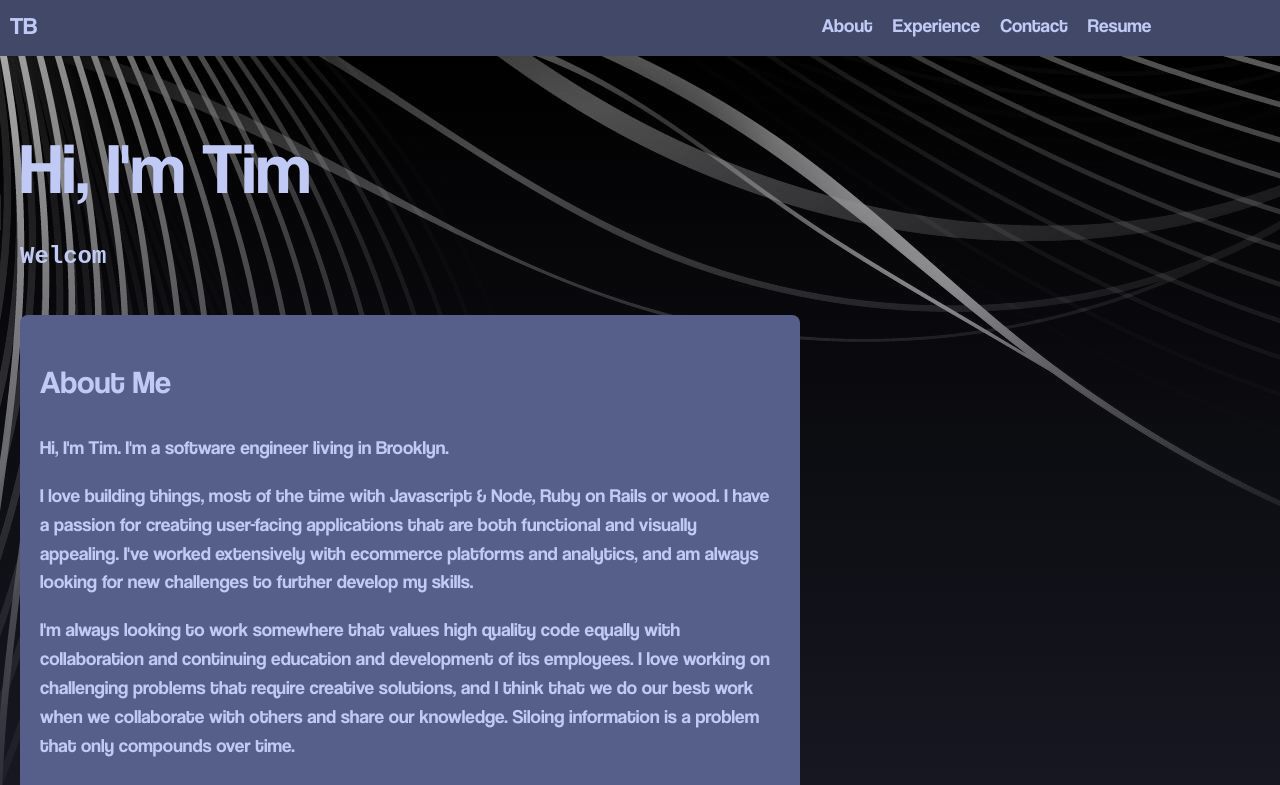
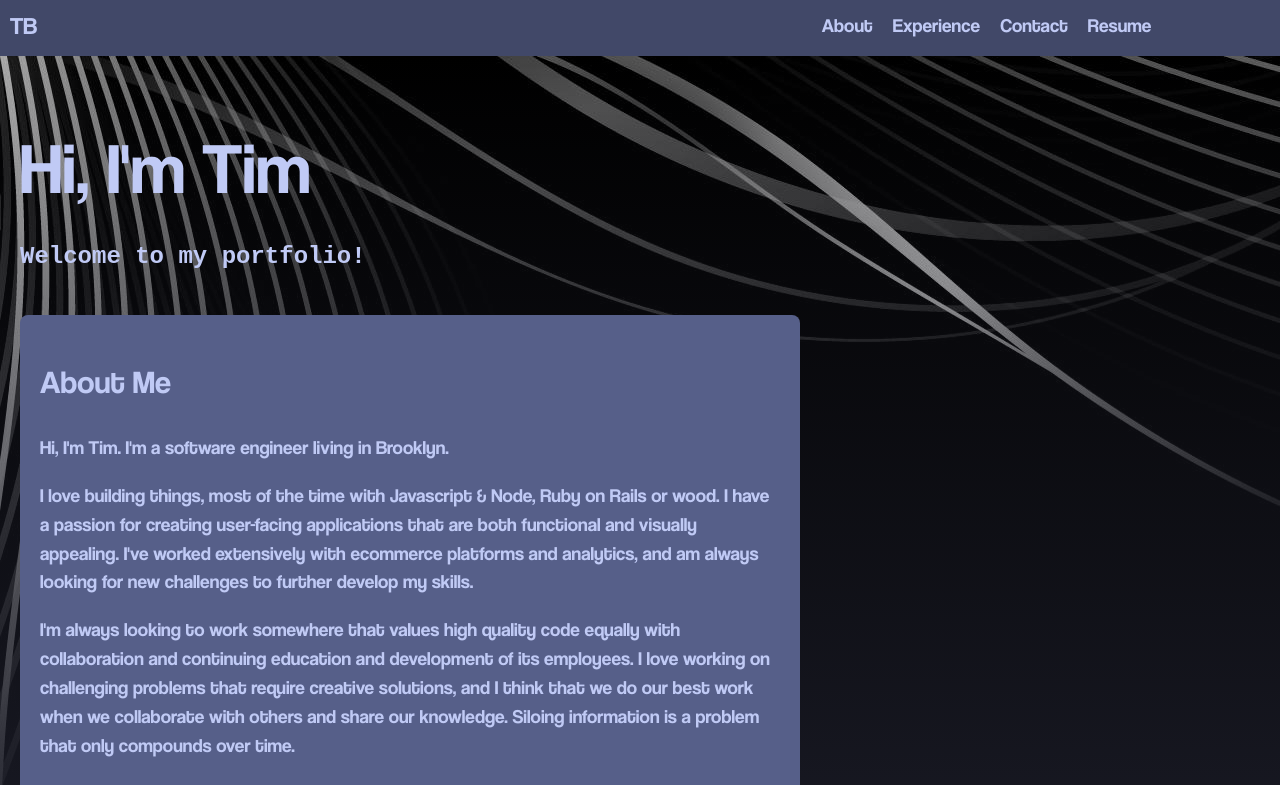
Before and after one commit to TimBek2/timbek2.github.io, a React (Vite) app: page / in a window 1280 px wide. Shown: the top 785 px of the page. Built offline with nearby package versions, Linux system fonts and the light colour scheme.

Commit message:
Speed up typewriter text

```diff
--- a/src/components/hero/index.tsx
+++ b/src/components/hero/index.tsx
@@ -5,7 +5,7 @@ const Hero = () => {
   return (
     <section className="hero" id="hero">
       <h1>Hi, I'm Tim</h1>
-      <Typewriter text="Welcome to my portfolio!" speed={1000} />
+      <Typewriter text="Welcome to my portfolio!" speed={250} />
     </section>
   );
 }
--- a/src/components/typewriter/index.tsx
+++ b/src/components/typewriter/index.tsx
@@ -7,7 +7,7 @@ interface TypewriterProps {
 }
 
 const Typewriter = ({ text, speed }: TypewriterProps) => {
-  const useTypewriter = (text: string, speed: number=500) => {
+  const useTypewriter = (text: string, speed: number=100) => {
     const [displayText, setDisplayText] = useState("");
     const [index, setIndex] = useState(0);
 
```
